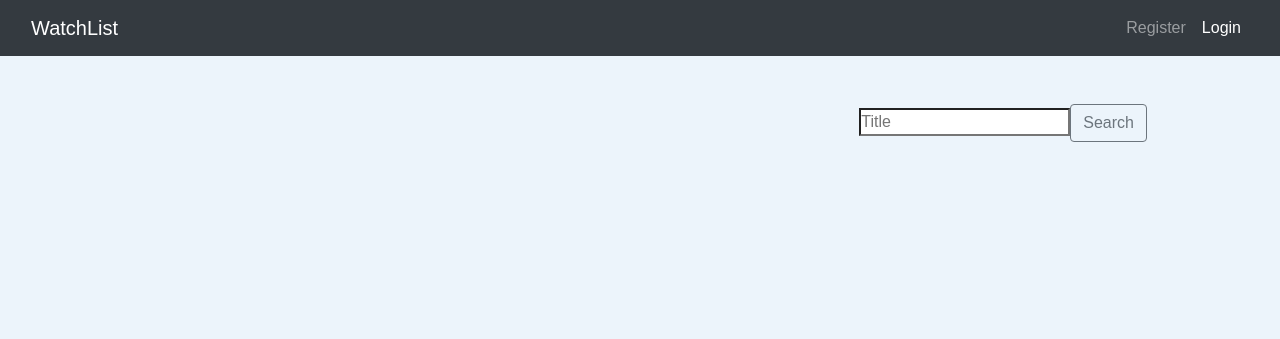
After one commit to jnerby/project, a Flask app: page /search-react in a window 1280 px wide. The commit adds this page. Shown: the top 339 px of the page. Run offline with Flask 2, Linux system fonts and the light colour scheme; some libraries are stand-ins or nearby versions.

Commit message:
Added React search

```diff
--- a/server.py
+++ b/server.py
@@ -13,6 +13,18 @@ app.jinja_env.undefined = StrictUndefined
 app.jinja_env.auto_reload = True
 
 key = os.environ.get('API_KEY')
+
+@app.route('/search-react')
+def search():
+    """Renders search results where each result is a React component"""
+    return render_template('search-react.html')
+
+
+@app.route('/api')
+def fetch_api():
+    """Returns api call"""
+    userSearch = request.args.get('search')
+    return 'https://api.themoviedb.org/3/search/movie?api_key='+key+'&query='+userSearch
 
 @app.route('/')
 @crud.login_required
--- a/static/css/styles.css
+++ b/static/css/styles.css
@@ -8,6 +8,12 @@ body {
     width: 100%;
     height: 100%;
     background: #ecf4fb;
+}
+
+content .form-control
+{
+    display: inline-block;
+    width: auto;
 }
 
 .search-result {
@@ -33,9 +39,3 @@ table, th, td {
     border: 1px solid black;
     border-collapse: collapse;
   }
-
-content .form-control
-{
-    display: inline-block;
-    width: auto;
-}
--- /dev/null
+++ b/static/js/search.jsx
@@ -0,0 +1,51 @@
+function RenderResults(props) {
+    return (
+        <React.Fragment>
+            <div className="container-fluid search-result">
+                {/* map each result's poster path to image */}
+                {props.searchResults.map((result) => (
+                    <img id={result['id']} alt={result['title']} src={'https://image.tmdb.org/t/p/w500/' + result['poster_path']}></img>))}
+            {/* add modal functionality - add on click to each result evt.target to get event that was clicked on */}
+            </div>
+        </React.Fragment>
+    );
+}
+
+// function ResultDetails(props) {
+
+// }
+
+
+function SearchForm() {
+    const [searchResults, updateSearchResults ] = React.useState([]);
+
+    function queryAPI(evt){
+        evt.preventDefault();
+
+        const userSearch = document.querySelector('#search').value;
+
+        fetch('/api', {
+
+        })
+            // make AJAX request
+            .then(response => response.json())
+            // parse response from AJAX request
+            .then(searchResults => {
+                // storing json response at results key in results variable
+                const apiResults = searchResults['results'];
+                updateSearchResults(apiResults);
+            });
+    }
+    return (
+        <React.Fragment>
+            <form onSubmit={queryAPI} className="container-fluid text-right" id="search-form">
+                <input type="search" placeholder="Title" aria-label="Search" name="search" id="search"></input>
+                <button className="btn btn-outline-secondary" type="submit">Search</button>
+            </form>
+            {/* call RenderResults w/ searchResults state */}
+            <RenderResults searchResults={searchResults}/>
+        </React.Fragment>
+    )
+}
+
+ReactDOM.render(<SearchForm />, document.querySelector('#search-form-div'));
--- a/templates/base.html
+++ b/templates/base.html
@@ -14,6 +14,11 @@
     <!-- JAVASCRIPT -->
     <script src="https://code.jquery.com/jquery-3.5.1.slim.min.js" integrity="sha384-DfXdz2htPH0lsSSs5nCTpuj/zy4C+OGpamoFVy38MVBnE+IbbVYUew+OrCXaRkfj" crossorigin="anonymous"></script>
     <script src="https://cdn.jsdelivr.net/npm/bootstrap@4.5.3/dist/js/bootstrap.bundle.min.js" integrity="sha384-ho+j7jyWK8fNQe+A12Hb8AhRq26LrZ/JpcUGGOn+Y7RsweNrtN/tE3MoK7ZeZDyx" crossorigin="anonymous"></script>
+
+
+    <script crossorigin src="https://unpkg.com/react@16/umd/react.development.js"></script>
+    <script crossorigin src="https://unpkg.com/react-dom@16/umd/react-dom.development.js"></script>
+    <script crossorigin src="https://cdnjs.cloudflare.com/ajax/libs/babel-standalone/6.26.0/babel.js"></script>
 
   </head>
   <body>
@@ -36,13 +41,13 @@
             <li class="navbar-nav ml-auto">
               <a class="nav-link" href="/logout">Logout</a>
             </li>
-            <div id="search-bar">
-              <form class="container-fluid text-right" id="search-form">
+            <!-- <div id="search-bar">
+              <form class="container-fluid text-right" id="search-form2">
                 <input type="search" placeholder="Title" aria-label="Search" name="search" id="search">
                 <button class="btn btn-outline-secondary" type="submit">Search</button>
               </form>
-            </div>
-            <script src="/static/js/search.js"></script>
+            </div> -->
+            <!-- <script src="/static/js/search.js"></script> -->
             {% endif %}
         </div>
       </div>
--- /dev/null
+++ b/templates/search-react.html
@@ -0,0 +1,14 @@
+{% extends 'base.html' %}
+
+{% block content %}
+<body>
+    <div id="search-form-div"></div>
+    <div id="body"></div>
+    <script type="text/jsx" src="/static/js/search.jsx"></script>
+</body>
+
+{% endblock %}
+
+{% block scripts %}
+
+{% endblock %}
```
Also changed, not shown: crud.py (+10 -0 lines), static/js/search.js (+60 -44 lines), templates/search.html (+11 -3 lines), static/js/club_request.js (line endings or trailing spaces).
